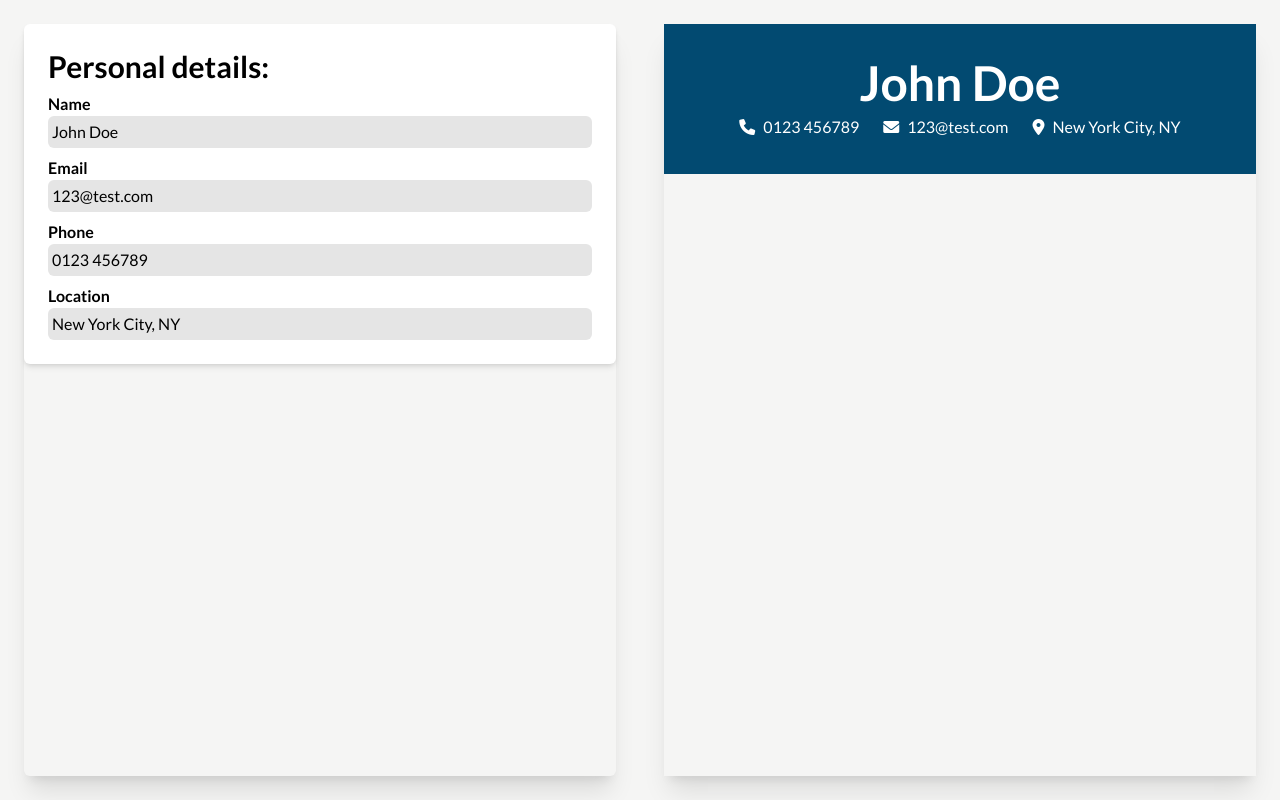
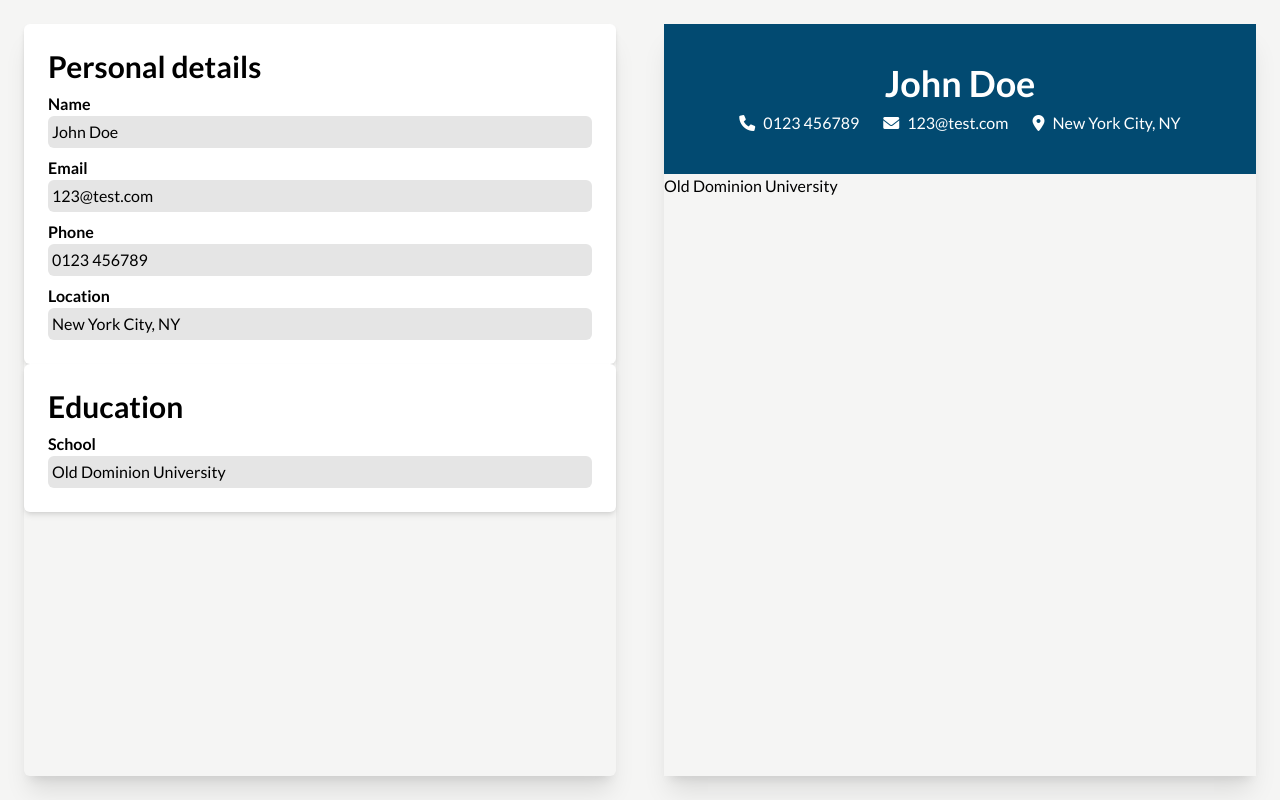
Before and after one commit to sukelully/cv-application, a React (Vite) app: page / in a window 1280 px wide. Built offline with nearby package versions, Linux system fonts and the light colour scheme.

Commit message:
Set up education section on CVPreview.jsx

```diff
--- a/src/App.jsx
+++ b/src/App.jsx
@@ -1,6 +1,7 @@
 import { useState } from 'react';
-import CVPreview from './CVPreview.jsx';
+import CVPreview from './components/CV/CVPreview.jsx';
 import PersonalInfoForm from './components/Form/PersonalInfoForm.jsx';
+import EducationForm from './components/Form/EducationForm.jsx';
 
 export default function App() {
   const [cvData, setCvData] = useState({
@@ -8,24 +9,37 @@ export default function App() {
       name: 'John Doe',
       email: '123@test.com',
       phone: '0123 456789',
-      location: 'New York City, NY'
+      location: 'New York City, NY',
+    },
+    education: {
+      school: 'Old Dominion University',
     },
   });
 
   const handlePersonalInfoChange = (updatedInfo) => {
-    setCvData((prev) => ({
+    setCvData(prev => ({
       ...prev,
-      personalInfo: updatedInfo,
+      personalInfo: updatedInfo
+    }));
+  };
+
+  const handleEducationChange = (updatedEdu) => {
+    setCvData(prev => ({
+      ...prev,
+      education: updatedEdu
     }));
   };
 
   return (
     <div className="bg-stone-100 h-screen w-screen grid grid-cols-2">
-      <div className='m-6 shadow-xl rounded-md'>
+      <div className="m-6 shadow-xl rounded-md">
         <PersonalInfoForm
           personalInfo={cvData.personalInfo}
           onChange={handlePersonalInfoChange}
         />
+        <EducationForm
+          education={cvData.education}
+          onChange={handleEducationChange}/>
       </div>
       <CVPreview cvData={cvData} />
     </div>
--- a/src/CVPreview.jsx
+++ b/src/components/CV/CVPreview.jsx
@@ -1,9 +1,11 @@
-import PersonalInfo from './components/CV/PersonalInfo.jsx';
+import PersonalInfo from './PersonalInfo.jsx';
+import Education from './Education.jsx';
 
 export default function CVPreview({ cvData }) {
     return (
         <div className="flex flex-col m-6 shadow-xl">
             <PersonalInfo personalInfo={cvData.personalInfo}/>
+            <Education education={cvData.education} />
         </div>
     );
 }
--- a/src/components/CV/Education.jsx
+++ b/src/components/CV/Education.jsx
@@ -0,0 +1,7 @@
+export default function Education({ education }) {
+    return (
+        <div>
+            <h1>{education.school}</h1>
+        </div>
+    );
+}
--- a/src/components/CV/PersonalInfo.jsx
+++ b/src/components/CV/PersonalInfo.jsx
@@ -1,18 +1,18 @@
 export default function PersonalInfo({ personalInfo }) {
   return (
     <div className="flex flex-col items-center justify-center min-h-1/5 gap-2 text-white bg-sky-900">
-      <h1 className="font-bold text-5xl">{personalInfo.name}</h1>
+      <h1 className="font-bold text-4xl">{personalInfo.name}</h1>
       <div className="flex gap-6">
         <div className="flex gap-2 items-center">
-          <i class="fa-solid fa-phone"></i>
+          <i className="fa-solid fa-phone"></i>
           <p>{personalInfo.phone}</p>
         </div>
         <div className="flex gap-2 items-center">
-          <i class="fa-solid fa-envelope"></i>
+          <i className="fa-solid fa-envelope"></i>
           <p>{personalInfo.email}</p>
         </div>
         <div className="flex gap-2 items-center">
-          <i class="fa-solid fa-location-dot"></i>
+          <i className="fa-solid fa-location-dot"></i>
           <p>{personalInfo.location}</p>
         </div>
       </div>
--- a/src/components/Form/EducationForm.jsx
+++ b/src/components/Form/EducationForm.jsx
@@ -0,0 +1,25 @@
+import FormComponent from './FormComponent';
+
+export default function EducationForm({ education, onChange }) {
+  const handleInputChange = (event) => {
+    const { name, value } = event.target;
+    const updatedEdu = {
+      ...education,
+      [name]: value
+    };
+
+    onChange(updatedEdu);
+  }
+
+  return (
+    <div className="flex flex-col bg-white rounded-md shadow-md p-6 gap-2">
+      <h1 className="font-bold text-3xl">Education</h1>
+      <FormComponent
+        label="School"
+        name="school"
+        value={education.school}
+        onChange={handleInputChange}
+      />
+    </div>
+  );
+}
--- a/src/components/Form/PersonalInfoForm.jsx
+++ b/src/components/Form/PersonalInfoForm.jsx
@@ -13,7 +13,7 @@ export default function PersonalInfoForm({ personalInfo, onChange }) {
 
   return (
     <div className="flex flex-col bg-white rounded-md shadow-md p-6 gap-2">
-      <h1 className="font-bold text-3xl">Personal details:</h1>
+      <h1 className="font-bold text-3xl">Personal details</h1>
       <FormComponent
         label="Name"
         name="name"
```
